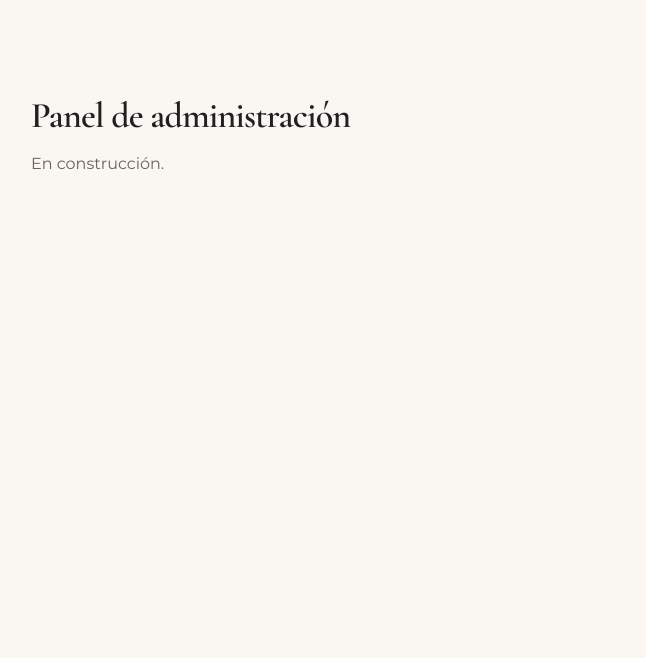
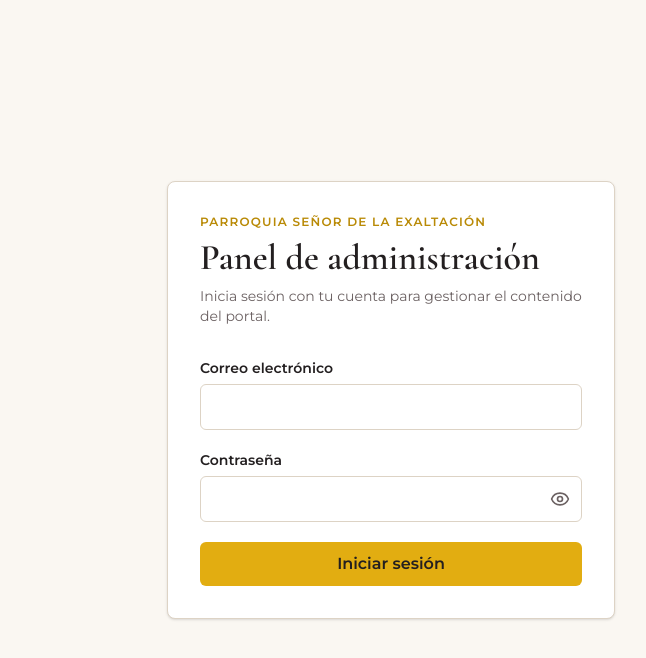
Before and after one commit to mauriloopezb17/IngeSoftware, a React (Vite) app in the folder frontend/: page /admin/login in a window 1280 px wide. Shown: the top 658 px of the page, without its empty margins (249-895 px from the left). Built offline with nearby package versions, Linux system fonts and the light colour scheme; no server answers.

Commit message:
[feat] agregar pantalla de inicio de sesión

```diff
--- a/frontend/src/admin/AdminApp.jsx
+++ b/frontend/src/admin/AdminApp.jsx
@@ -1,12 +1,26 @@
 // Punto de entrada del panel CMS (/admin/*). Se carga de forma diferida:
-// el portal público no descarga este código.
-// Provisional: la sección del panel lo reemplaza con su propio árbol de rutas.
+// el portal público no descarga este código. Las rutas son relativas a /admin.
+import { QueryClientProvider } from '@tanstack/react-query';
+import { Navigate, Route, Routes } from 'react-router';
+
+import { queryClient } from '../services/queryClient.js';
+import Inicio from './paginas/Inicio.jsx';
+import InicioSesion from './paginas/InicioSesion.jsx';
+import { SesionProvider } from './sesion/SesionProvider.jsx';
+
 function AdminApp() {
   return (
-    <main className="mx-auto max-w-3xl px-6 py-24 font-body">
-      <h1 className="serif-title text-4xl">Panel de administración</h1>
-      <p className="mt-4 text-muted">En construcción.</p>
-    </main>
+    // Es el mismo QueryClient que monta App.jsx; se declara aquí para que el panel también
+    // funcione fuera de App (pruebas de enrutado).
+    <QueryClientProvider client={queryClient}>
+      <SesionProvider>
+        <Routes>
+          <Route path="login" element={<InicioSesion />} />
+          <Route path="inicio" element={<Inicio />} />
+          <Route path="*" element={<Navigate to="/admin/login" replace />} />
+        </Routes>
+      </SesionProvider>
+    </QueryClientProvider>
   );
 }
 
--- /dev/null
+++ b/frontend/src/admin/componentes/CampoTexto.jsx
@@ -0,0 +1,41 @@
+import { useId } from 'react';
+
+// Campo de formulario accesible: la etiqueta, la ayuda y el error quedan asociados al input.
+// `lado` permite poner un control junto al input (por ejemplo, el botón de mostrar contraseña).
+export default function CampoTexto({ etiqueta, error, ayuda, lado, ref, className = '', ...entrada }) {
+  const id = useId();
+  const idError = `${id}-error`;
+  const idAyuda = `${id}-ayuda`;
+  const describedBy = [ayuda && idAyuda, error && idError].filter(Boolean).join(' ') || undefined;
+
+  return (
+    <div className="flex flex-col gap-1.5">
+      <label htmlFor={id} className="text-sm font-semibold text-ink">
+        {etiqueta}
+      </label>
+      <div className="relative">
+        <input
+          id={id}
+          ref={ref}
+          aria-invalid={error ? 'true' : undefined}
+          aria-describedby={describedBy}
+          className={`w-full rounded-md border bg-white px-3 py-2.5 text-ink placeholder:text-muted/70 focus-visible:outline-2 focus-visible:outline-offset-1 focus-visible:outline-goldDark ${
+            error ? 'border-redParish' : 'border-borderSoft'
+          } ${lado ? 'pr-11' : ''} ${className}`}
+          {...entrada}
+        />
+        {lado}
+      </div>
+      {ayuda && (
+        <p id={idAyuda} className="text-xs text-muted">
+          {ayuda}
+        </p>
+      )}
+      {error && (
+        <p id={idError} className="text-sm text-redParish">
+          {error}
+        </p>
+      )}
+    </div>
+  );
+}
--- /dev/null
+++ b/frontend/src/admin/paginas/Inicio.jsx
@@ -0,0 +1,13 @@
+import { useSesion } from '../sesion/SesionContexto.js';
+
+// Pantalla de inicio del panel. Los commits siguientes la envuelven con el layout y el menú.
+export default function Inicio() {
+  const { usuario } = useSesion();
+
+  return (
+    <main className="mx-auto max-w-3xl px-6 py-16 font-body">
+      <h1 className="font-display text-4xl font-semibold text-ink">Inicio</h1>
+      <p className="mt-4 text-muted">Bienvenido, {usuario?.nombreCompleto}.</p>
+    </main>
+  );
+}
--- /dev/null
+++ b/frontend/src/admin/paginas/InicioSesion.jsx
@@ -0,0 +1,159 @@
+import { useRef, useState } from 'react';
+import { Navigate, useLocation } from 'react-router';
+import { AlertCircle, Eye, EyeOff, Loader2 } from 'lucide-react';
+
+import { ErrorApi } from '../../services/clienteHttp.js';
+import CampoTexto from '../componentes/CampoTexto.jsx';
+import { useSesion } from '../sesion/SesionContexto.js';
+
+const REGEX_CORREO = /^[^\s@]+@[^\s@]+\.[^\s@]+$/;
+const RUTA_INICIAL = '/admin/inicio';
+
+// Solo se vuelve a rutas internas del panel (nunca a otro sitio ni al propio login).
+function rutaDestino(desde) {
+  const valida = typeof desde === 'string' && /^\/admin(\/|$)/.test(desde) && !/^\/admin\/login/.test(desde);
+  return valida ? desde : RUTA_INICIAL;
+}
+
+function validar({ correo, contrasena }) {
+  const errores = {};
+  if (!correo) errores.correo = 'Escribe tu correo.';
+  else if (correo.length > 120) errores.correo = 'El correo puede tener hasta 120 caracteres.';
+  else if (!REGEX_CORREO.test(correo)) errores.correo = 'Escribe un correo válido, por ejemplo nombre@parroquia.org.';
+  if (!contrasena) errores.contrasena = 'Escribe tu contraseña.';
+  else if (contrasena.length > 200) errores.contrasena = 'La contraseña puede tener hasta 200 caracteres.';
+  return errores;
+}
+
+export default function InicioSesion() {
+  const { usuario, cargando, iniciarSesion } = useSesion();
+  const location = useLocation();
+
+  const [correo, setCorreo] = useState('');
+  const [contrasena, setContrasena] = useState('');
+  const [verContrasena, setVerContrasena] = useState(false);
+  const [errores, setErrores] = useState({});
+  const [errorGeneral, setErrorGeneral] = useState('');
+  const [enviando, setEnviando] = useState(false);
+
+  const refCorreo = useRef(null);
+  const refContrasena = useRef(null);
+
+  // Con sesión abierta se vuelve a donde se quería ir (o al inicio del panel).
+  if (usuario) return <Navigate to={rutaDestino(location.state?.desde)} replace />;
+
+  function enfocarPrimerError(errs) {
+    if (errs.correo) refCorreo.current?.focus();
+    else if (errs.contrasena) refContrasena.current?.focus();
+  }
+
+  async function enviar(evento) {
+    evento.preventDefault();
+    if (enviando) return;
+
+    const datos = { correo: correo.trim(), contrasena };
+    const erroresLocales = validar(datos);
+    setErrorGeneral('');
+    setErrores(erroresLocales);
+    if (Object.keys(erroresLocales).length) {
+      enfocarPrimerError(erroresLocales);
+      return;
+    }
+
+    setEnviando(true);
+    try {
+      await iniciarSesion(datos);
+      // Al abrirse la sesión, este componente redirige solo (ver arriba).
+    } catch (error) {
+      if (error instanceof ErrorApi && error.estado === 400 && error.detalles?.length) {
+        const delServidor = {};
+        for (const { campo, mensaje } of error.detalles) delServidor[campo] ??= mensaje;
+        setErrores(delServidor);
+        enfocarPrimerError(delServidor);
+      } else {
+        setErrorGeneral(error instanceof ErrorApi ? error.message : 'No se pudo iniciar sesión.');
+        setContrasena('');
+        refContrasena.current?.focus();
+      }
+    } finally {
+      setEnviando(false);
+    }
+  }
+
+  return (
+    <main className="flex min-h-screen items-center justify-center bg-cream px-4 py-10 font-body">
+      <div className="w-full max-w-md rounded-lg border border-borderSoft bg-white p-6 shadow-sm sm:p-8">
+        <p className="text-xs font-semibold uppercase tracking-widest text-goldDark">
+          Parroquia Señor de la Exaltación
+        </p>
+        <h1 className="mt-2 font-display text-4xl font-semibold text-ink">Panel de administración</h1>
+        <p className="mt-2 text-sm text-muted">Inicia sesión con tu cuenta para gestionar el contenido del portal.</p>
+
+        {cargando ? (
+          <p role="status" className="mt-8 flex items-center gap-2 text-sm text-muted">
+            <Loader2 className="size-4 animate-spin" aria-hidden="true" /> Comprobando la sesión…
+          </p>
+        ) : (
+          <form onSubmit={enviar} noValidate className="mt-8 flex flex-col gap-5">
+            {errorGeneral && (
+              <div
+                role="alert"
+                className="flex items-start gap-2 rounded-md border border-redParish/30 bg-redParish/5 px-3 py-2.5 text-sm text-redParish"
+              >
+                <AlertCircle className="mt-0.5 size-4 shrink-0" aria-hidden="true" />
+                <span>{errorGeneral}</span>
+              </div>
+            )}
+
+            <CampoTexto
+              etiqueta="Correo electrónico"
+              type="email"
+              name="correo"
+              autoComplete="username"
+              inputMode="email"
+              value={correo}
+              onChange={(e) => setCorreo(e.target.value)}
+              error={errores.correo}
+              ref={refCorreo}
+            />
+
+            <CampoTexto
+              etiqueta="Contraseña"
+              type={verContrasena ? 'text' : 'password'}
+              name="contrasena"
+              autoComplete="current-password"
+              value={contrasena}
+              onChange={(e) => setContrasena(e.target.value)}
+              error={errores.contrasena}
+              ref={refContrasena}
+              lado={
+                <button
+                  type="button"
+                  onClick={() => setVerContrasena((v) => !v)}
+                  aria-label={verContrasena ? 'Ocultar contraseña' : 'Mostrar contraseña'}
+                  aria-pressed={verContrasena}
+                  className="absolute inset-y-0 right-0 flex w-11 items-center justify-center rounded-r-md text-muted hover:text-ink focus-visible:outline-2 focus-visible:-outline-offset-2 focus-visible:outline-goldDark"
+                >
+                  {verContrasena ? (
+                    <EyeOff className="size-5" aria-hidden="true" />
+                  ) : (
+                    <Eye className="size-5" aria-hidden="true" />
+                  )}
+                </button>
+              }
+            />
+
+            <button
+              type="submit"
+              disabled={enviando}
+              className="flex items-center justify-center gap-2 rounded-md bg-gold px-4 py-2.5 font-semibold text-ink transition-colors hover:bg-goldDark hover:text-white focus-visible:outline-2 focus-visible:outline-offset-2 focus-visible:outline-goldDark disabled:cursor-not-allowed disabled:opacity-70"
+            >
+              {enviando && <Loader2 className="size-4 animate-spin" aria-hidden="true" />}
+              {enviando ? 'Entrando…' : 'Iniciar sesión'}
+            </button>
+          </form>
+        )}
+      </div>
+    </main>
+  );
+}
```
Also changed, not shown: 1 other file (tests, documents, lock files or other folders).
